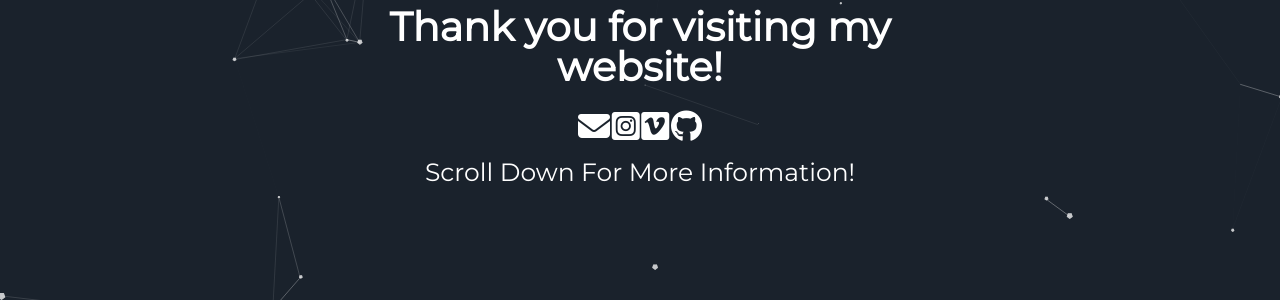
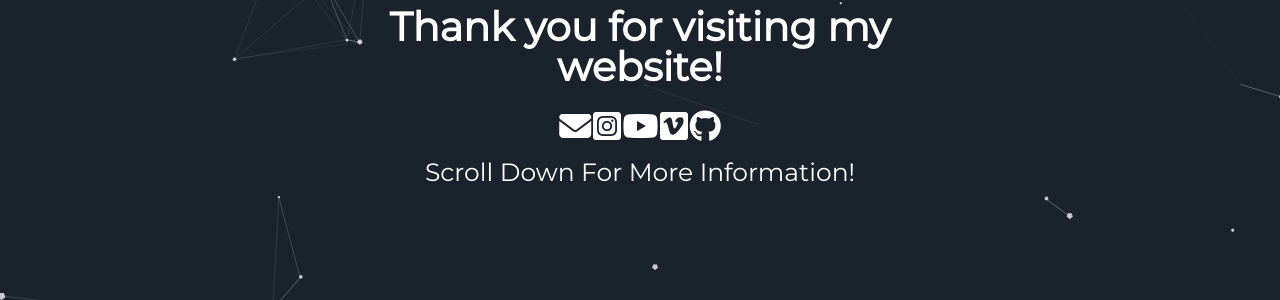
Before and after one commit to bySeiren02/Seiren.github.io, a Jekyll site: the page built from index.html, in a window 1280 px wide. Shown: the part 496-796 px from the top of the page. Built offline with Jekyll 4.4.1, drawn with Linux system fonts in a browser that asks for light colours; nearby versions of some CDN libraries.

Commit message:
제발 되라

```diff
--- a/_includes/header.html
+++ b/_includes/header.html
@@ -20,10 +20,11 @@
         <span class="site-description">{{site.user_title}}</span>
       </h1>
       <div class="header-icons">
-        <a aria-label="Send email" href="byseiren@naver.com" target="_blank"><i class="fa-solid fa-envelope fa-2xl" aria-hidden="true"></i></a>
-        <a aria-label="My Twitter" target="_blank" href="https://www.instagram.com/ym_seiren?igsh=MWsycnNma210YTZraQ%3D%3D&utm_source=qr"><i class="fa-brands fa-square-instagram fa-2xl" aria-hidden="true"></i></a>
-        <a aria-label="My Google Plus" target="_blank" href="https://velog.io/@byseiren/series" ><i class="fa-brands fa-vimeo fa-2xl" aria-hidden="true"></i></a>
-        <a aria-label="My Github" target="_blank" href="https://github.com/bySeiren02" ><i class="fa-brands fa-github fa-2xl" aria-hidden="true"></i></a>
+        <a target="_blank" href="byseiren@naver.com"><i class="fa-solid fa-envelope fa-2xl"></i></a>
+        <a target="_blank" href="https://www.instagram.com/ym_seiren?igsh=MWsycnNma210YTZraQ%3D%3D&utm_source=qr"><i class="fa-brands fa-square-instagram fa-2xl"></i></a>
+        <a target="_blank" href="https://www.instagram.com/ym_seiren?igsh=MWsycnNma210YTZraQ%3D%3D&utm_source=qr"><i class="fa-brands fa-youtube fa-2xl"></i></a>
+        <a target="_blank" href="https://velog.io/@byseiren/series" ><i class="fa-brands fa-vimeo fa-2xl"></i></a>
+        <a target="_blank" href="https://github.com/bySeiren02" ><i class="fa-brands fa-github fa-2xl"></i></a>
       </div>
       <div class="scr">
         Scroll Down For More Information!
--- a/src/styles/_header.scss
+++ b/src/styles/_header.scss
@@ -58,37 +58,6 @@
   }
 }
 
-.header-icons {
-  display: flex;
-  justify-content: center;
-  text-align: center;
-  .icon {
-    text-align: center;
-    color: #FFF;
-    width: 40px;
-    height: 40px;
-    font-size: 20px;
-    padding: 20px;
-    margin: 10px;
-    border-radius: 50%;
-    border: 2px solid #FFF;
-    transition: all .7s;
-    &:hover {
-      color: $main;
-      background: #FFF;
-    }
-    &:active {
-      color: $main;
-      background: #FFF;
-    }
-    @media only screen and (min-width:$cut) {
-      width: 35px;
-      height: 35px;
-      font-size: 35px;
-    }
-  }
-}
-
 .down {
   color: #FFF;
   position: absolute;
```
